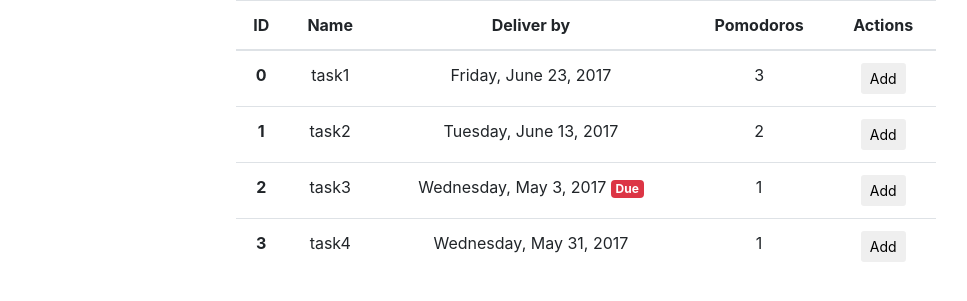
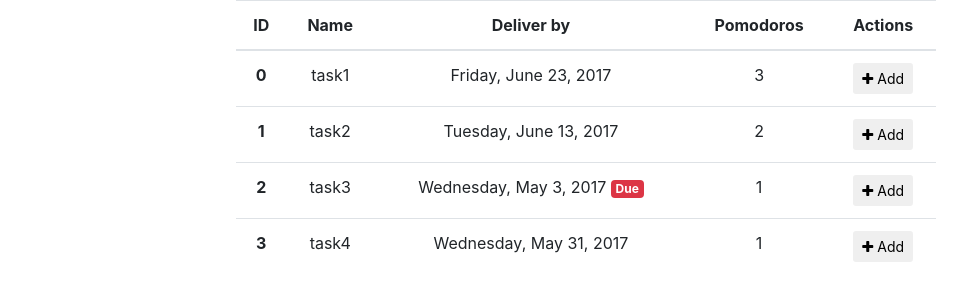
Before and after one commit to ctrl-break/ng-pomodoro, an Angular app: page / in a window 1280 px wide. Shown: the part 393-694 px from the top of the page, without its empty margins (54-1021 px from the left). Built offline with nearby package versions, Linux system fonts and the light colour scheme.

Commit message:
add font awesome

```diff
--- a/package.json
+++ b/package.json
@@ -20,8 +20,10 @@
     "@angular/platform-browser": "^4.0.0",
     "@angular/platform-browser-dynamic": "^4.0.0",
     "@angular/router": "^4.0.0",
+    "angular2-fontawesome": "^0.9.0",
     "bootstrap": "^4.0.0-alpha.6",
     "core-js": "^2.4.1",
+    "font-awesome": "^4.7.0",
     "rxjs": "^5.1.0",
     "zone.js": "^0.8.4"
   },
--- a/src/app/app.module.ts
+++ b/src/app/app.module.ts
@@ -2,6 +2,8 @@ import { BrowserModule } from '@angular/platform-browser';
 import { NgModule } from '@angular/core';
 import { FormsModule } from '@angular/forms';
 import { HttpModule } from '@angular/http';
+
+import { Angular2FontawesomeModule } from 'angular2-fontawesome/angular2-fontawesome'
 
 import { AppComponent } from './app.component';
 import { PomodoroTasksComponent } from './pomodoro-tasks/pomodoro-tasks.component';
--- a/src/app/pomodoro-tasks/pomodoro-tasks.component.html
+++ b/src/app/pomodoro-tasks/pomodoro-tasks.component.html
@@ -31,13 +31,13 @@
                     (click)="toggleTask(task)"
                     [ngSwitch]="task.queued">
                 <ng-template [ngSwitchCase]="false">
-                    <i class="glyphicon glyphicon-plus-sign"></i> Add
+                    <i class="fa fa-plus"></i> Add
                 </ng-template>
                 <ng-template [ngSwitchCase]="true">
-                    <i class="glyphicon glyphicon-minus-sign"></i> Remove
+                    <i class="fa fa-minus"></i> Remove
                 </ng-template>
                 <ng-template ngSwitchDefault>
-                    <i class="glyphicon glyphicon-plus-sign"></i> Add
+                    <i class="fa fa-plus"></i> Add
                 </ng-template>
             </button>
           </td>
```
Also changed, not shown: .angular-cli.json.
